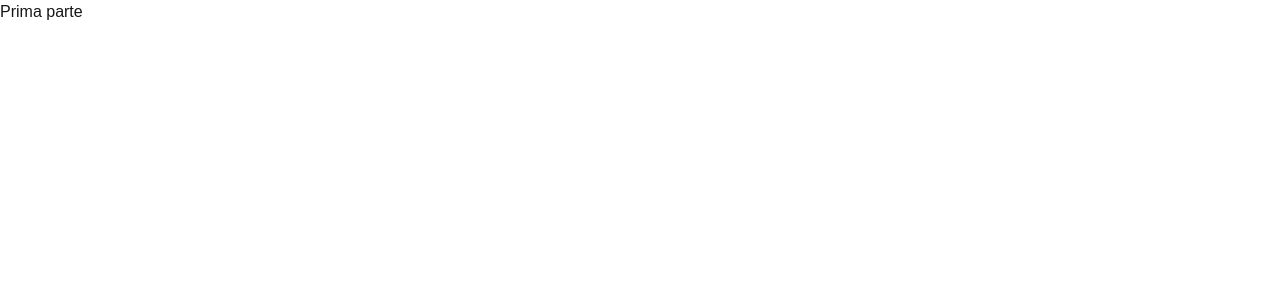
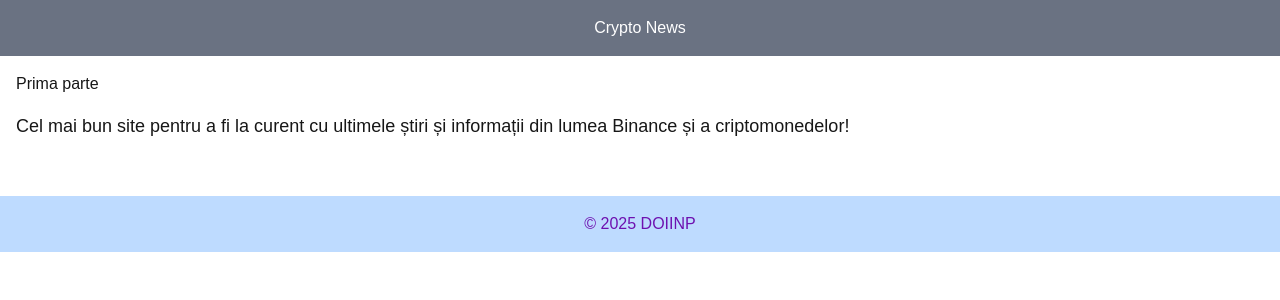
Before and after one commit to Matei-mini/Viitor, a Next.js app: page / in a window 1280 px wide. Shown: the top 300 px of the page. Built offline with nearby package versions, Linux system fonts and the light colour scheme.

Commit message:
Inceput de pagina(Header si Footer)

```diff
--- /dev/null
+++ b/src/app/components/Footer.js
@@ -0,0 +1,8 @@
+export default function Footer() {
+
+    return (
+        <footer className="bg-blue-200 text-purple-800 text-center p-4 mt-10">
+            &copy; 2025 DOIINP
+        </footer>
+    );
+}
--- /dev/null
+++ b/src/app/components/Header.js
@@ -0,0 +1,7 @@
+export default function Header(){
+    return (
+        <header className="bg-gray-500 text-white p-4 text-center">
+            <h1>Crypto News</h1>
+        </header>
+    );
+}
--- a/src/app/page.js
+++ b/src/app/page.js
@@ -1,9 +1,18 @@
-import Image from "next/image";
 
+import Header from "./components/Header";
+import Footer from "./components/Footer";
 export default function Home() {
+
   return (
       <div>
-        <h1>Prima parte</h1>
+          <Header />
+          <main className="p-4">
+              <h1>Prima parte</h1>
+              <p className="text-lg mt-4">
+                  Cel mai bun site pentru a fi la curent cu ultimele știri și informații din lumea Binance și a criptomonedelor!
+              </p>
+          </main>
+          <Footer />
       </div>
   );
 }
```
Also changed, not shown: 1 other file (tests, documents, lock files or other folders).
